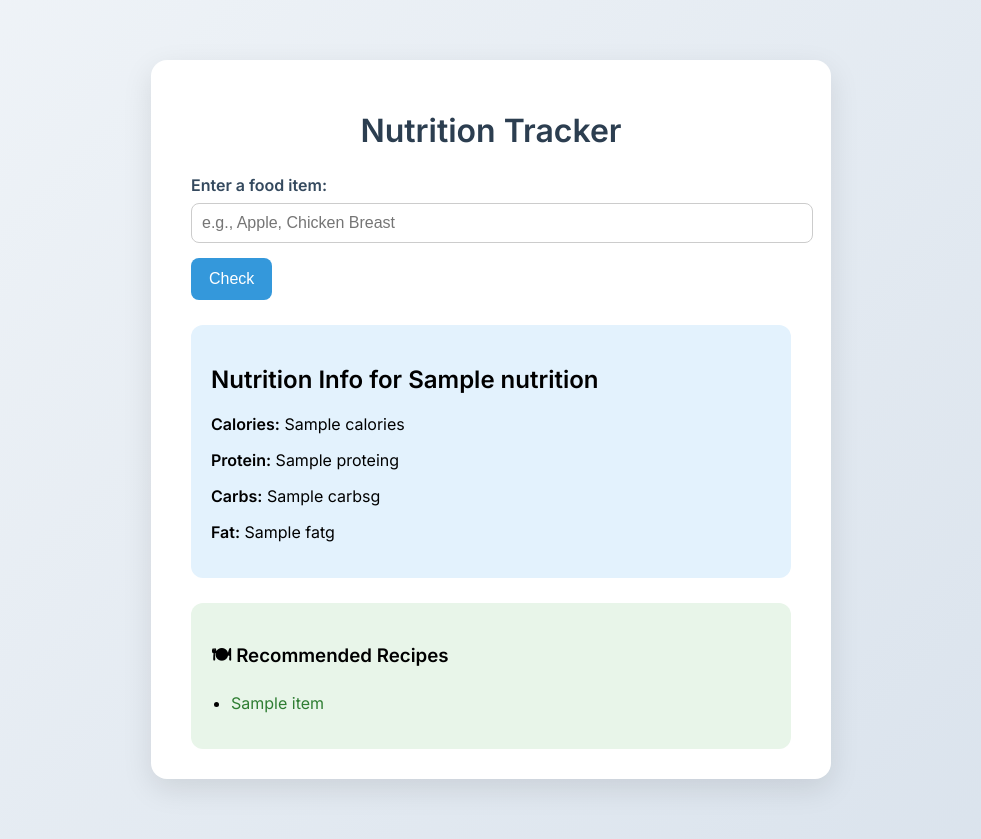
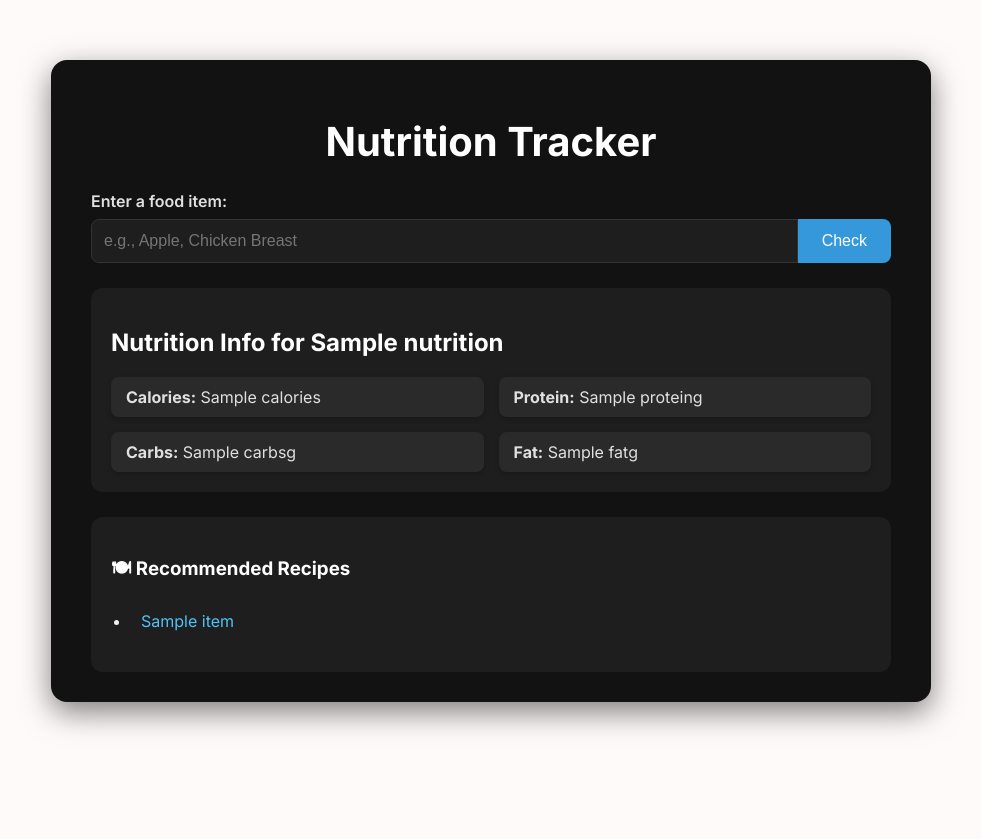
Before and after one commit to RiyaJoshi05/PBL_R, a Flask app: template templates/index.html in a window 1280 px wide. Shown: the whole page, without its empty margins (149-1130 px from the left). After the commit the page ends 731 px from the top, so only its background shows below. Run offline with Flask 3, Linux system fonts and the light colour scheme; the template is opened without the code that fills it: most values are stand-ins (such as "Sample title", 1, 10 or a date in 2020).

Commit message:
Update index.html

```diff
--- a/templates/index.html
+++ b/templates/index.html
@@ -2,112 +2,39 @@
 <html lang="en">
 <head>
     <meta charset="UTF-8">
+    <meta name="viewport" content="width=device-width, initial-scale=1.0">
     <title>Nutrition Tracker</title>
-    <link href="https://fonts.googleapis.com/css2?family=Inter:wght@400;600&display=swap" rel="stylesheet">
-    <style>
-        body {
-            font-family: 'Inter', sans-serif;
-            background: linear-gradient(135deg, #f0f4f8, #d9e2ec);
-            margin: 0;
-            padding: 0;
-        }
-
-        .container {
-            max-width: 600px;
-            margin: 60px auto;
-            background: #fff;
-            padding: 30px 40px;
-            box-shadow: 0 10px 30px rgba(0, 0, 0, 0.1);
-            border-radius: 16px;
-        }
-
-        h1 {
-            text-align: center;
-            color: #2c3e50;
-            margin-bottom: 25px;
-        }
-
-        label {
-            font-weight: 600;
-            display: block;
-            margin-bottom: 8px;
-            color: #34495e;
-        }
-
-        input[type="text"] {
-            width: 100%;
-            padding: 10px;
-            margin-bottom: 15px;
-            border: 1px solid #ccc;
-            border-radius: 8px;
-            font-size: 16px;
-        }
-
-        button {
-            background-color: #3498db;
-            color: white;
-            border: none;
-            padding: 12px 18px;
-            border-radius: 8px;
-            cursor: pointer;
-            font-size: 16px;
-            transition: background 0.3s ease;
-        }
-
-        button:hover {
-            background-color: #2980b9;
-        }
-
-        .nutrition, .recommendations {
-            margin-top: 25px;
-            padding: 20px;
-            border-radius: 12px;
-        }
-
-        .nutrition {
-            background-color: #e3f2fd;
-        }
-
-        .recommendations {
-            background-color: #e8f5e9;
-        }
-
-        .recommendations ul {
-            padding-left: 20px;
-        }
-
-        .recommendations li {
-            margin-bottom: 8px;
-        }
-
-        a.recipe-link {
-            color: #2e7d32;
-            text-decoration: none;
-            font-weight: 500;
-        }
-
-        a.recipe-link:hover {
-            text-decoration: underline;
-        }
-
-    </style>
+    <link href="https://fonts.googleapis.com/css2?family=Inter:wght@400;600;700&display=swap" rel="stylesheet">
+    <link rel="stylesheet" href="{{ url_for('static', filename='css/style.css') }}">
 </head>
 <body>
     <div class="container">
         <h1>Nutrition Tracker</h1>
         <form method="POST">
             <label for="food">Enter a food item:</label>
-            <input type="text" id="food" name="food" placeholder="e.g., Apple, Chicken Breast" required>
-            <button type="submit">Check</button>
+            <div class="search-container">
+                <input type="text" id="food" name="food" placeholder="e.g., Apple, Chicken Breast" required>
+                <button type="submit">Check</button>
+            </div>
         </form>
 
         {% if nutrition %}
         <div class="nutrition">
             <h2>Nutrition Info for {{ nutrition.name }}</h2>
-            <p><strong>Calories:</strong> {{ nutrition.calories }}</p>
-            <p><strong>Protein:</strong> {{ nutrition.protein }}g</p>
-            <p><strong>Carbs:</strong> {{ nutrition.carbs }}g</p>
-            <p><strong>Fat:</strong> {{ nutrition.fat }}g</p>
+            <div class="nutrition-grid">
+                <div class="nutrition-item">
+                    <strong>Calories:</strong> {{ nutrition.calories }}
+                </div>
+                <div class="nutrition-item">
+                    <strong>Protein:</strong> {{ nutrition.protein }}g
+                </div>
+                <div class="nutrition-item">
+                    <strong>Carbs:</strong> {{ nutrition.carbs }}g
+                </div>
+                <div class="nutrition-item">
+                    <strong>Fat:</strong> {{ nutrition.fat }}g
+                </div>
+            </div>
         </div>
         {% endif %}
 
@@ -122,5 +49,7 @@
         </div>
         {% endif %}
     </div>
+
+    <script src="{{ url_for('static', filename='js/main.js') }}"></script>
 </body>
 </html>
```
